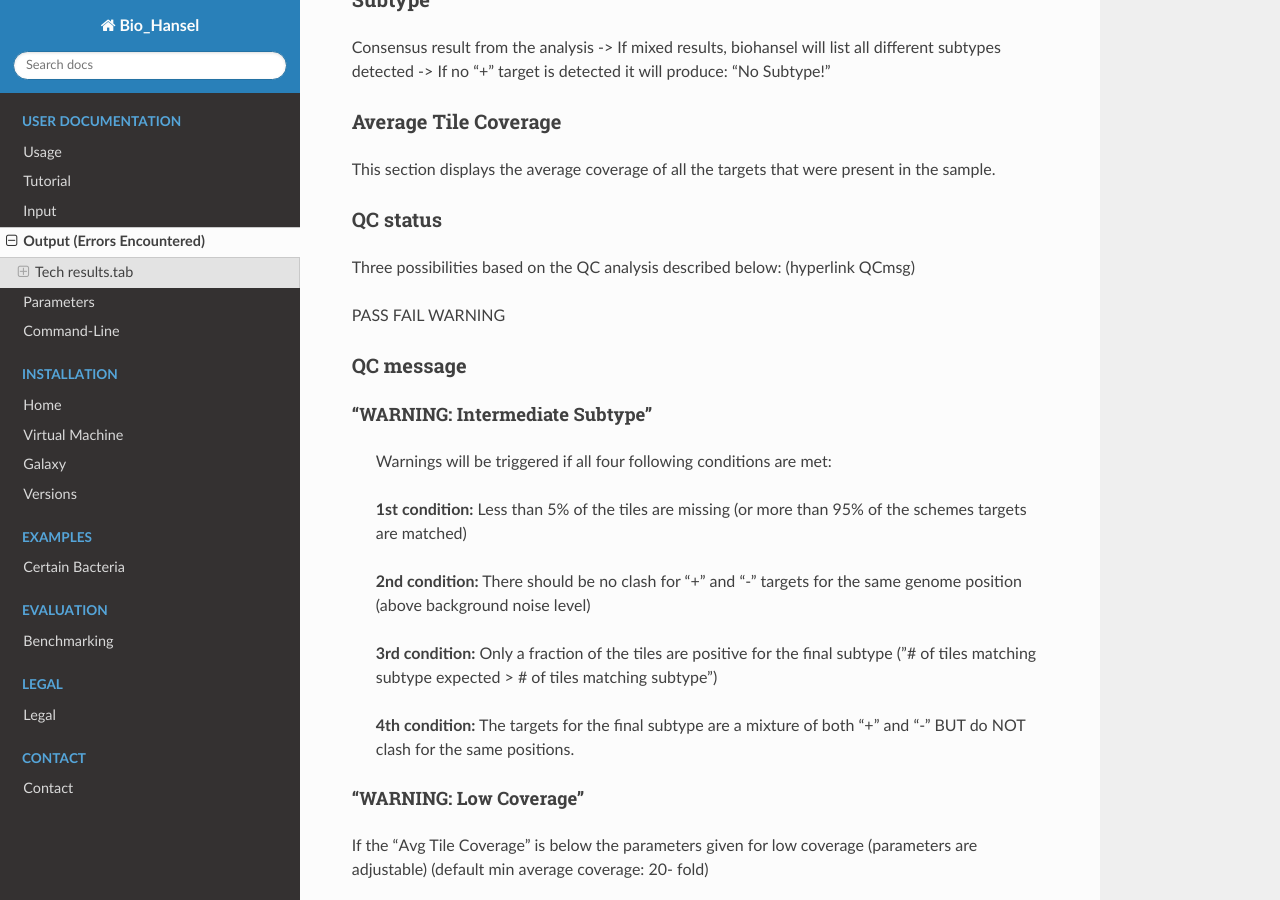
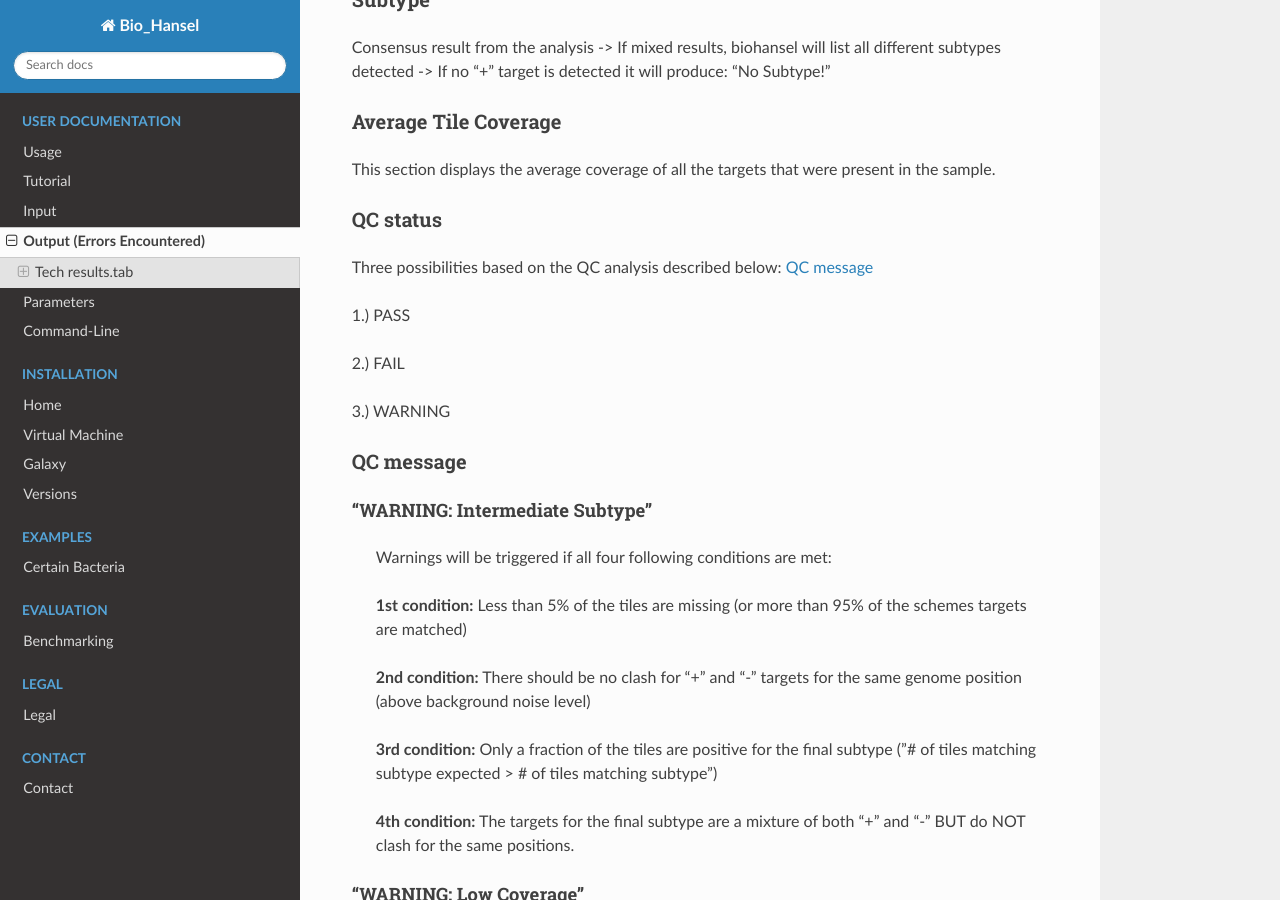
Before and after one commit to phac-nml/biohansel, a Sphinx documentation site: the page built from docs/source/user-docs/output.rst, in a window 1280 px wide and 900 px high, scrolled down 467 px. Built offline with Sphinx 7.4.7 and the Read the Docs theme 2.0.0, drawn with Linux system fonts in a browser that asks for light colours.

Commit message:
Update output.rst

```diff
--- a/docs/source/user-docs/output.rst
+++ b/docs/source/user-docs/output.rst
@@ -35,11 +35,13 @@ This section displays the average coverage of all the targets that were present
 
 **QC status**
 -------------
-Three possibilities based on the QC analysis described below: (hyperlink QCmsg)
+Three possibilities based on the QC analysis described below: `QC message`_
 
-PASS
-FAIL
-WARNING
+1.) PASS
+
+2.) FAIL
+
+3.) WARNING
 
 
 
```
